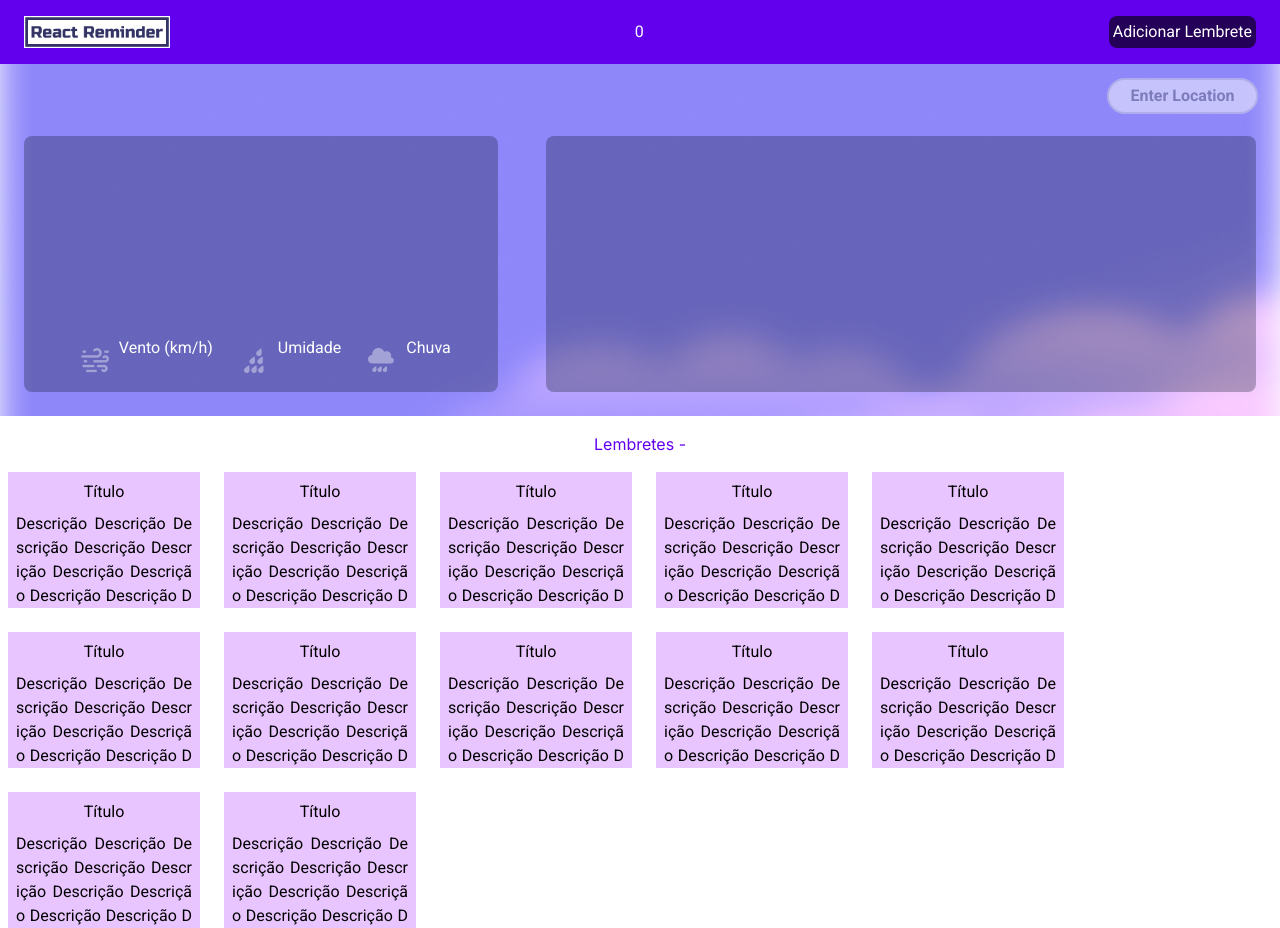
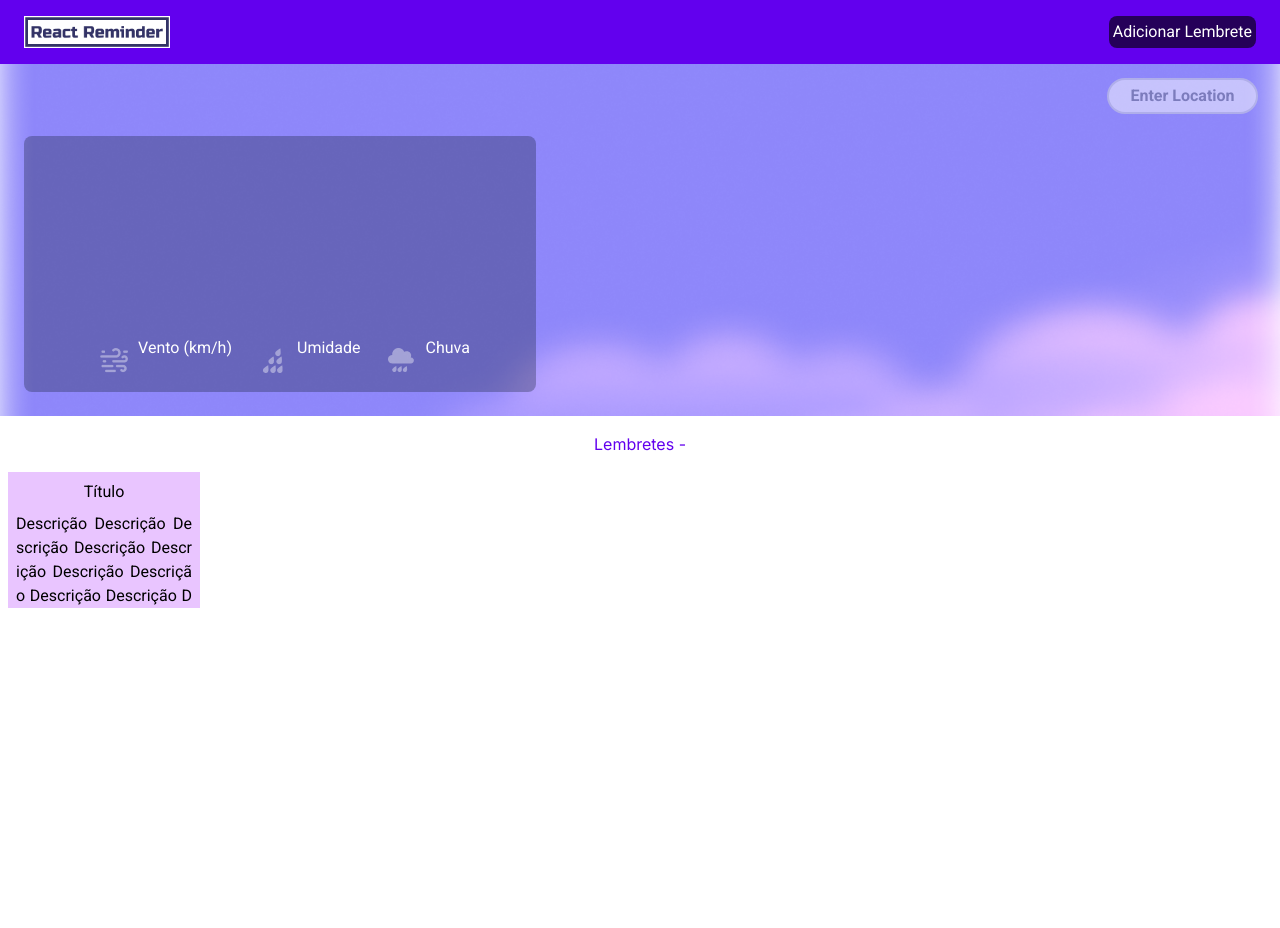
Before and after one commit to eduhorta/reactreminder, a React (Vite) app: page / in a window 1280 px wide. After the commit the page ends 800 px from the top, so only its background shows below. Built offline with nearby package versions, Linux system fonts and the light colour scheme.

Commit message:
before modal

```diff
--- a/src/components/Header/Header.tsx
+++ b/src/components/Header/Header.tsx
@@ -3,18 +3,12 @@ import Button from '../Button/Button';
 import { useState } from 'react';
 
 function Header() {
-  const [number, setNumber] = useState(0);
-
-  function increment() {
-    setNumber(number + 1);
-    console.log(number);
-  }
+  const [isModalOpen, setIsModalOpen] = useState(false);
 
   return (
     <header className="flex items-center justify-between bg-roxo-600 px-6 py-4">
       <Logo />
-      <p className="text-white">{number}</p>
-      <Button click={increment} title="Adicionar Lembrete" />
+      <Button title="Adicionar Lembrete" />
     </header>
   );
 }
--- a/src/components/Hero/Hero.tsx
+++ b/src/components/Hero/Hero.tsx
@@ -195,7 +195,7 @@ function Hero() {
             </div>
           </div>
         </div>
-        <div className="bg:opacity-20 m-6 flex h-[16rem] w-3/5 items-center justify-center rounded-lg bg-slate-900 bg-opacity-30">
+        <div className="bg:opacity-20 m-6 flex h-[16rem] w-3/5 items-center justify-center rounded-lg bg-slate-900 bg-opacity-30 lg:w-fit">
           {minMaxTemp}
         </div>
       </div>
--- /dev/null
+++ b/src/components/NewStickyModal/NewStickyModal.tsx
@@ -0,0 +1,7 @@
+import React from 'react';
+
+function NewStickyModal() {
+  return <div>NewStickyModal</div>;
+}
+
+export default NewStickyModal;
--- a/src/components/StickyNotes/StickyNotes.tsx
+++ b/src/components/StickyNotes/StickyNotes.tsx
@@ -14,117 +14,7 @@ function StickyNotes() {
             Descrição Descrição Descrição Descrição Descrição Descrição
             Descrição Descrição Descrição Descrição Descrição Descrição
             Descrição Descrição Descrição Descrição Descrição Descrição
-            Descrição Descrição Descrição{' '}
-          </p>
-        </div>
-        <div className="w-48 bg-roxo-300">
-          <h2 className="py-2 text-center">Título</h2>
-          <p className="mx-2 h-24 overflow-auto break-all text-justify scrollbar-thin">
-            Descrição Descrição Descrição Descrição Descrição Descrição
-            Descrição Descrição Descrição Descrição Descrição Descrição
-            Descrição Descrição Descrição Descrição Descrição Descrição
-            Descrição Descrição Descrição Descrição Descrição Descrição
-            Descrição Descrição Descrição{' '}
-          </p>
-        </div>
-        <div className="w-48 bg-roxo-300">
-          <h2 className="py-2 text-center">Título</h2>
-          <p className="mx-2 h-24 overflow-auto break-all text-justify scrollbar-thin">
-            Descrição Descrição Descrição Descrição Descrição Descrição
-            Descrição Descrição Descrição Descrição Descrição Descrição
-            Descrição Descrição Descrição Descrição Descrição Descrição
-            Descrição Descrição Descrição Descrição Descrição Descrição
-            Descrição Descrição Descrição{' '}
-          </p>
-        </div>
-        <div className="w-48 bg-roxo-300">
-          <h2 className="py-2 text-center">Título</h2>
-          <p className="mx-2 h-24 overflow-auto break-all text-justify scrollbar-thin">
-            Descrição Descrição Descrição Descrição Descrição Descrição
-            Descrição Descrição Descrição Descrição Descrição Descrição
-            Descrição Descrição Descrição Descrição Descrição Descrição
-            Descrição Descrição Descrição Descrição Descrição Descrição
-            Descrição Descrição Descrição{' '}
-          </p>
-        </div>
-        <div className="w-48 bg-roxo-300">
-          <h2 className="py-2 text-center">Título</h2>
-          <p className="mx-2 h-24 overflow-auto break-all text-justify scrollbar-thin">
-            Descrição Descrição Descrição Descrição Descrição Descrição
-            Descrição Descrição Descrição Descrição Descrição Descrição
-            Descrição Descrição Descrição Descrição Descrição Descrição
-            Descrição Descrição Descrição Descrição Descrição Descrição
-            Descrição Descrição Descrição{' '}
-          </p>
-        </div>
-        <div className="w-48 bg-roxo-300">
-          <h2 className="py-2 text-center">Título</h2>
-          <p className="mx-2 h-24 overflow-auto break-all text-justify scrollbar-thin">
-            Descrição Descrição Descrição Descrição Descrição Descrição
-            Descrição Descrição Descrição Descrição Descrição Descrição
-            Descrição Descrição Descrição Descrição Descrição Descrição
-            Descrição Descrição Descrição Descrição Descrição Descrição
-            Descrição Descrição Descrição{' '}
-          </p>
-        </div>
-        <div className="w-48 bg-roxo-300">
-          <h2 className="py-2 text-center">Título</h2>
-          <p className="mx-2 h-24 overflow-auto break-all text-justify scrollbar-thin">
-            Descrição Descrição Descrição Descrição Descrição Descrição
-            Descrição Descrição Descrição Descrição Descrição Descrição
-            Descrição Descrição Descrição Descrição Descrição Descrição
-            Descrição Descrição Descrição Descrição Descrição Descrição
-            Descrição Descrição Descrição{' '}
-          </p>
-        </div>
-        <div className="w-48 bg-roxo-300">
-          <h2 className="py-2 text-center">Título</h2>
-          <p className="mx-2 h-24 overflow-auto break-all text-justify scrollbar-thin">
-            Descrição Descrição Descrição Descrição Descrição Descrição
-            Descrição Descrição Descrição Descrição Descrição Descrição
-            Descrição Descrição Descrição Descrição Descrição Descrição
-            Descrição Descrição Descrição Descrição Descrição Descrição
-            Descrição Descrição Descrição{' '}
-          </p>
-        </div>
-        <div className="w-48 bg-roxo-300">
-          <h2 className="py-2 text-center">Título</h2>
-          <p className="mx-2 h-24 overflow-auto break-all text-justify scrollbar-thin">
-            Descrição Descrição Descrição Descrição Descrição Descrição
-            Descrição Descrição Descrição Descrição Descrição Descrição
-            Descrição Descrição Descrição Descrição Descrição Descrição
-            Descrição Descrição Descrição Descrição Descrição Descrição
-            Descrição Descrição Descrição{' '}
-          </p>
-        </div>
-        <div className="w-48 bg-roxo-300">
-          <h2 className="py-2 text-center">Título</h2>
-          <p className="mx-2 h-24 overflow-auto break-all text-justify scrollbar-thin">
-            Descrição Descrição Descrição Descrição Descrição Descrição
-            Descrição Descrição Descrição Descrição Descrição Descrição
-            Descrição Descrição Descrição Descrição Descrição Descrição
-            Descrição Descrição Descrição Descrição Descrição Descrição
-            Descrição Descrição Descrição{' '}
-          </p>
-        </div>
-        <div className="w-48 bg-roxo-300">
-          <h2 className="py-2 text-center">Título</h2>
-          <p className="mx-2 h-24 overflow-auto break-all text-justify scrollbar-thin">
-            Descrição Descrição Descrição Descrição Descrição Descrição
-            Descrição Descrição Descrição Descrição Descrição Descrição
-            Descrição Descrição Descrição Descrição Descrição Descrição
-            Descrição Descrição Descrição Descrição Descrição Descrição
-            Descrição Descrição Descrição{' '}
-          </p>
-        </div>
-        <div className="w-48 bg-roxo-300">
-          <h2 className="py-2 text-center">Título</h2>
-          <p className="mx-2 h-24 overflow-auto break-all text-justify scrollbar-thin">
-            Descrição Descrição Descrição Descrição Descrição Descrição
-            Descrição Descrição Descrição Descrição Descrição Descrição
-            Descrição Descrição Descrição Descrição Descrição Descrição
-            Descrição Descrição Descrição Descrição Descrição Descrição
-            Descrição Descrição Descrição{' '}
+            Descrição Descrição Descrição
           </p>
         </div>
       </div>
```
